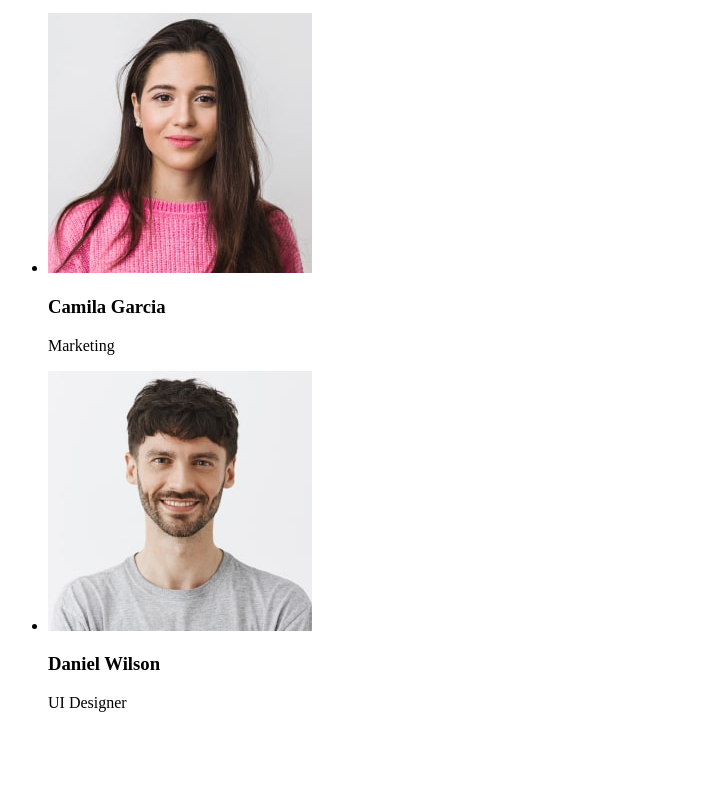
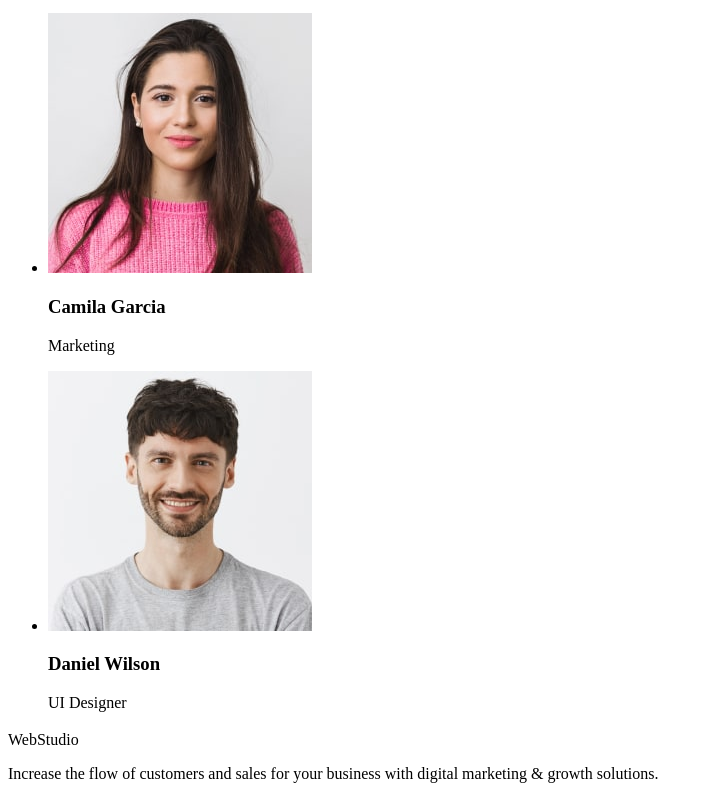
Before and after one commit to YaEhley/goit-markup-hw-01, a plain HTML site: page index.html in a window 1280 px wide. Shown: the part 1304-2103 px from the top of the page, without its empty margins (0-709 px from the left). Before the commit the page ends 2032 px from the top, so only its background shows below. Drawn offline with Linux system fonts and the light colour scheme.

Commit message:
Update index.html

```diff
--- a/index.html
+++ b/index.html
@@ -107,6 +107,16 @@
           </li>
         </ul>
       </section>
+      <section>
+        <h3></h3>
+      </section>
     </main>
   </body>
+  <footer>
+    <p>WebStudio</p>
+    <p>
+      Increase the flow of customers and sales for your business with digital
+      marketing & growth solutions.
+    </p>
+  </footer>
 </html>
```
